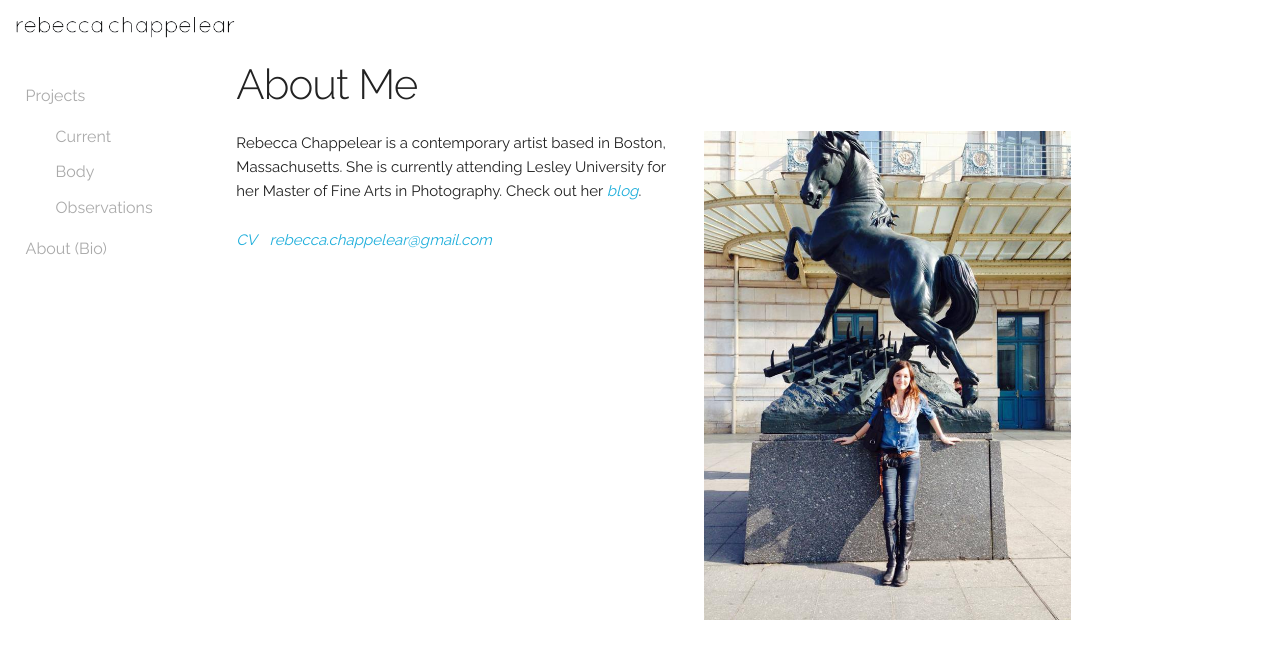
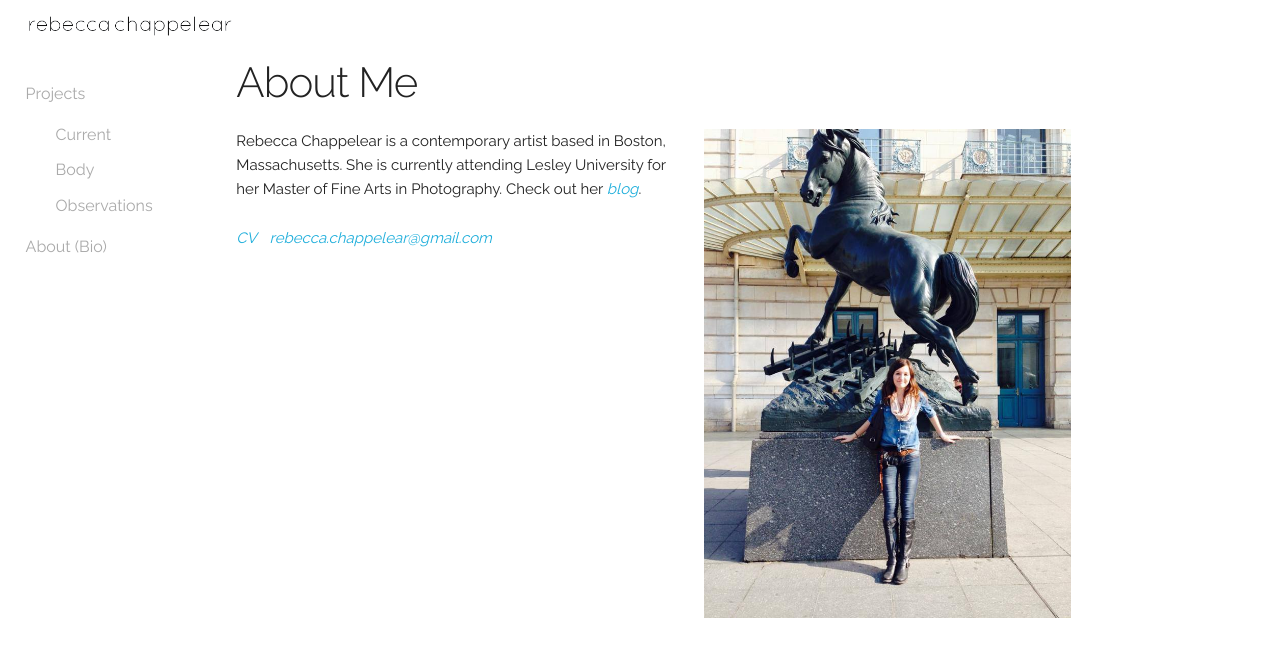
Before and after one commit to rchappelear/rchappelear.github.io, a Jekyll site: the page built from about.html, in a window 1280 px wide. Shown: the top 659 px of the page. Built offline with Jekyll 4.4.1, drawn with Linux system fonts in a browser that asks for light colours; nearby versions of some CDN libraries.

Commit message:
Logo resize and reposition

```diff
--- a/css/style.css
+++ b/css/style.css
@@ -25,12 +25,12 @@ li a:hover {
 }
 
 .logo {
-  margin-left: 1%;
+  margin-left: 2%;
   margin-top: 1%;
 }
 
 .logo img {
-  width: 80%;
+  width: 75%;
   height: auto;
 }
 
```
